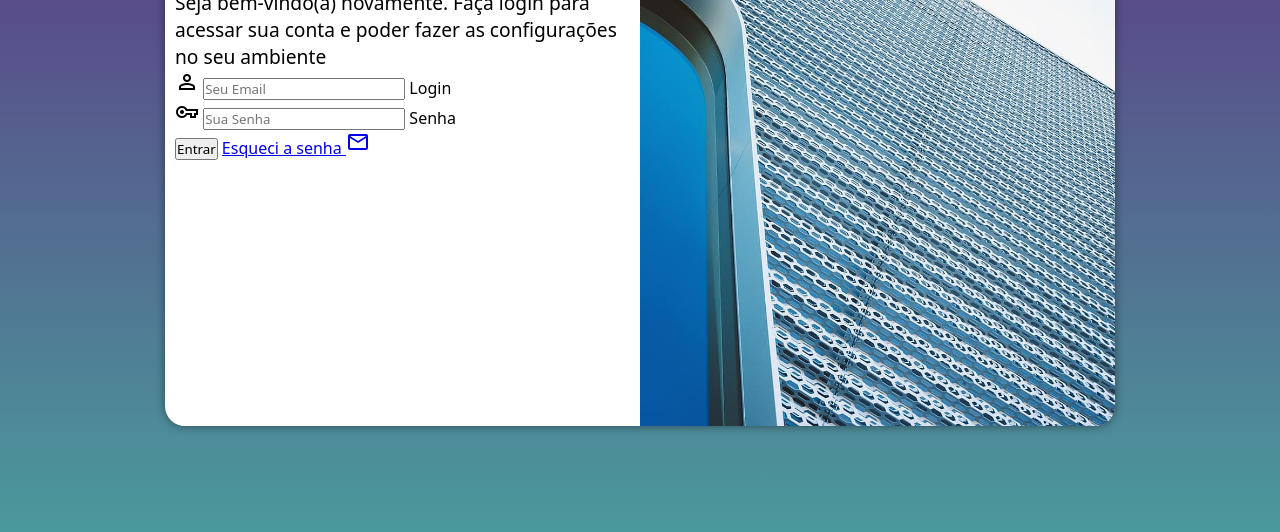
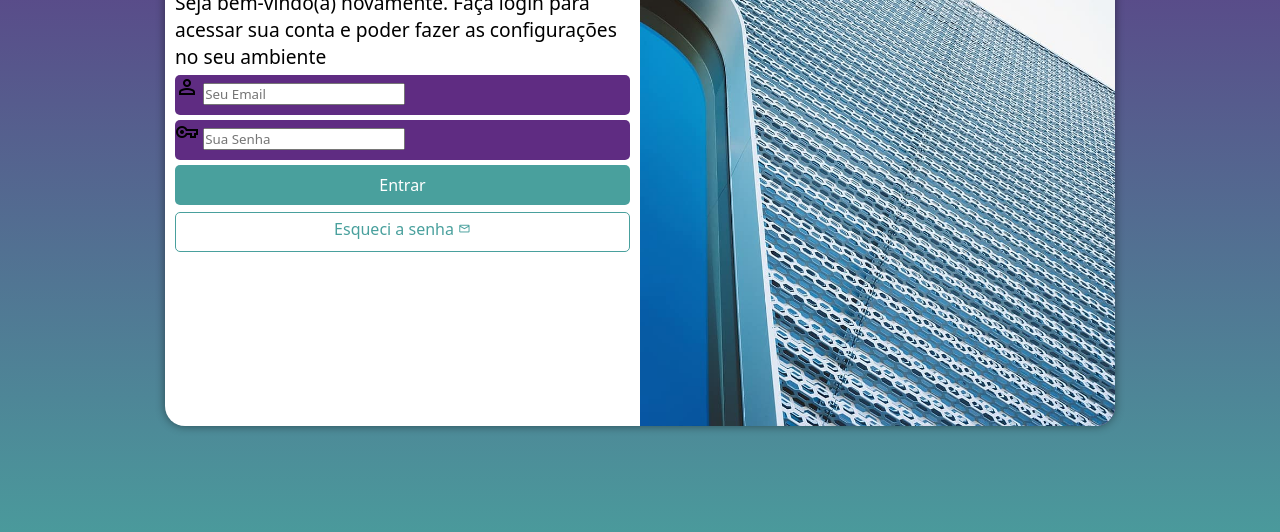
Before and after one commit to Filper79/projecto-login, a plain HTML site: page index.html in a window 1280 px wide. Shown: the part 224-756 px from the top of the page. Drawn offline with nearby package versions, Linux system fonts and the light colour scheme.

Commit message:
Botões refomulados

```diff
--- a/estilos/style.css
+++ b/estilos/style.css
@@ -62,3 +62,54 @@ div#formulario > h1 {
 div#formulario > p {
     font-size: 0.8em;
 }
+
+form > div.campo {
+    display: block;
+    width: 100%;
+    background-color: #5f2c82;
+    border-radius: 5px;
+    height: 40px;
+    margin: 5px 0px;
+}
+
+form > div.campo > label {
+    display: none;
+}
+
+form > input[type=submit] {
+    display: block;
+    font-size: 1em;
+    height: 40px;
+    width: 100%;
+    background-color: #49a09d;
+    color: white;
+    border: none;
+    border-radius: 5px;
+    cursor: pointer;
+}
+
+form > input[type=submit]:hover {
+    background-color: #2d6462;
+}
+form > a.botao {
+    display: block;
+    width: 100%;
+    height: 40px;
+    background-color: white;
+    text-decoration: none;
+    text-align: center;
+    font-size: 1em;
+    color: white;
+    border: 1px solid #49a09d;
+    border-radius: 5px;
+    color: #49a09d;
+    padding: 5px;
+    margin-top: 7px;
+}
+
+form > a.botao:hover {
+    background-color: #6cd3cf;
+}
+form > a.botao > span {
+    font-size: 0.8em
+}
--- a/index.html
+++ b/index.html
@@ -34,7 +34,7 @@
                         <label for="isenha">Senha</label>
                     </div>
                         <input type="submit" value="Entrar">
-                        <a href="esqueci.html">Esqueci a senha
+                        <a href="esqueci.html" class="botao">Esqueci a senha
                             <span class="material-symbols-outlined">
                                 mail
                                 </span>
```
